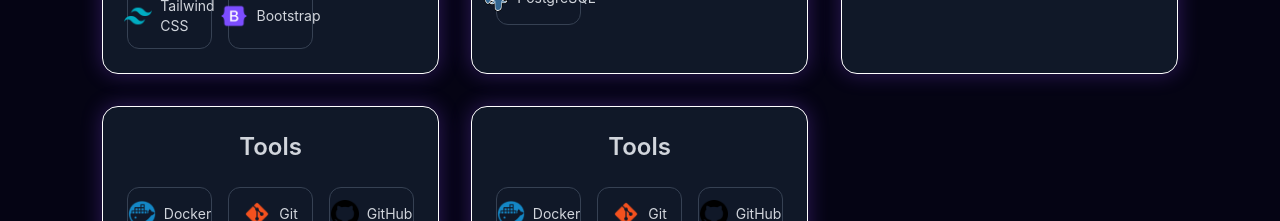
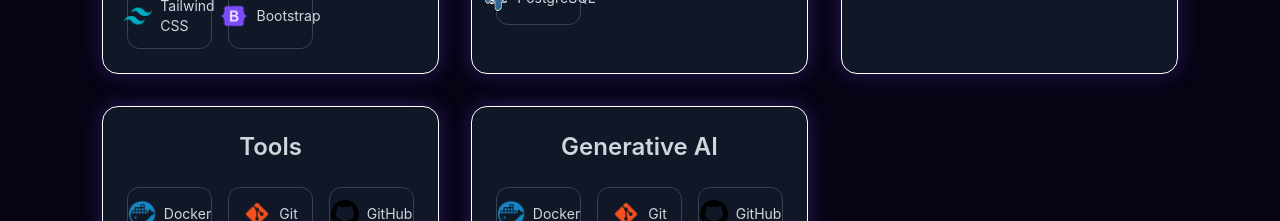
Before and after one commit to Ramakrishna-K/Portfolio, a React (Vite) app: page / in a window 1280 px wide. Shown: the part 1360-1581 px from the top of the page. Built offline with nearby package versions, Linux system fonts and the light colour scheme.

Commit message:
Update constants.js

```diff
--- a/src/constants.js
+++ b/src/constants.js
@@ -182,7 +182,7 @@ export const SkillsInfo = [
 //   ],
 // },
  {
-    title: 'Tools',
+    title: 'Generative AI',
     skills: [
       { name: 'Docker', logo: dockerLogo },
       { name: 'Git', logo: gitLogo },
```
